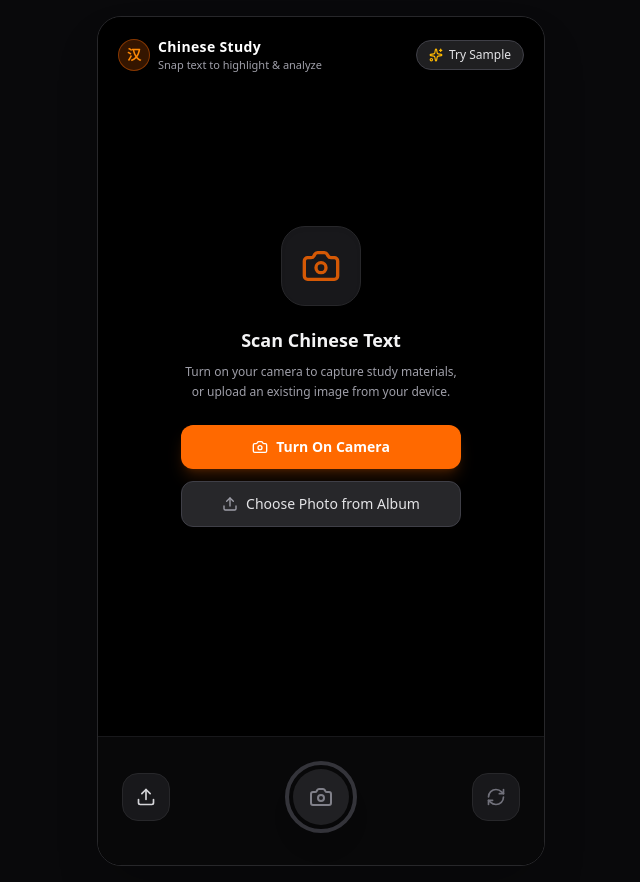
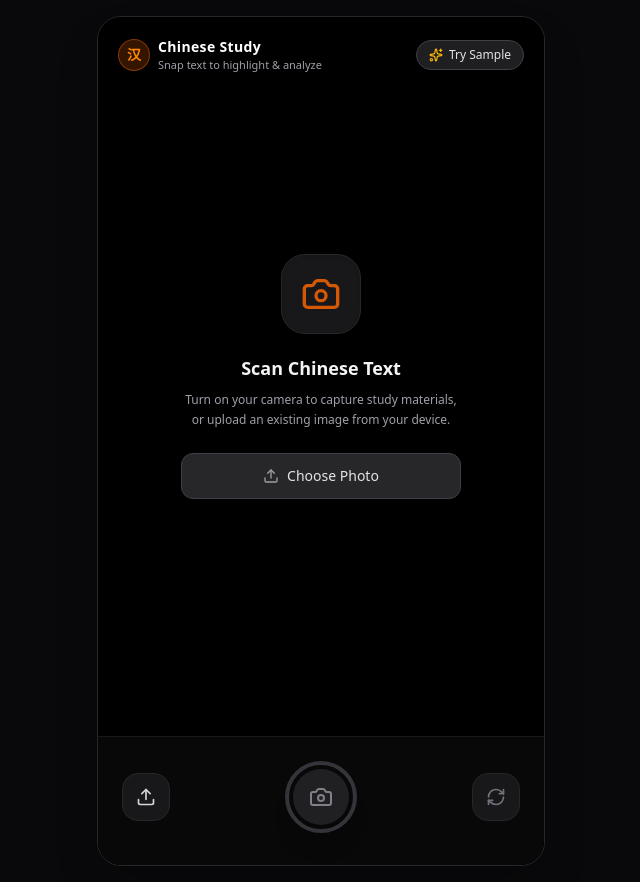
Before and after one commit to sofijasljusar/chinese-texts, a React (Vite) app: page / in a window 1280 px wide. Shown: the whole page, without its empty margins (319-959 px from the left). Built offline with nearby package versions, Linux system fonts and the light colour scheme.

Commit message:
remove extra camera

```diff
--- a/src/App.tsx
+++ b/src/App.tsx
@@ -370,29 +370,11 @@ function CameraCaptureView({ onCapture }: { onCapture: (img: string) => void })
 
             <div className="w-full flex flex-col gap-3">
               <button
-                onClick={startCamera}
-                disabled={cameraLoading}
-                className="w-full px-5 py-3 rounded-xl bg-orange-500 hover:bg-orange-600 disabled:opacity-50 text-white text-sm font-semibold flex items-center justify-center gap-2 shadow-lg shadow-orange-500/20 active:scale-95 transition cursor-pointer"
-              >
-                {cameraLoading ? (
-                  <>
-                    <RefreshCw className="w-4 h-4 animate-spin" />
-                    <span>Opening Camera...</span>
-                  </>
-                ) : (
-                  <>
-                    <Camera className="w-4 h-4" />
-                    <span>Turn On Camera</span>
-                  </>
-                )}
-              </button>
-
-              <button
                 onClick={() => fileInputRef.current?.click()}
                 className="w-full px-5 py-3 rounded-xl bg-zinc-800 hover:bg-zinc-700 text-zinc-200 text-sm font-medium flex items-center justify-center gap-2 border border-zinc-700 active:scale-95 transition cursor-pointer"
               >
                 <Upload className="w-4 h-4 text-zinc-400" />
-                <span>Choose Photo from Album</span>
+                <span>Choose Photo</span>
               </button>
             </div>
           </div>
```
